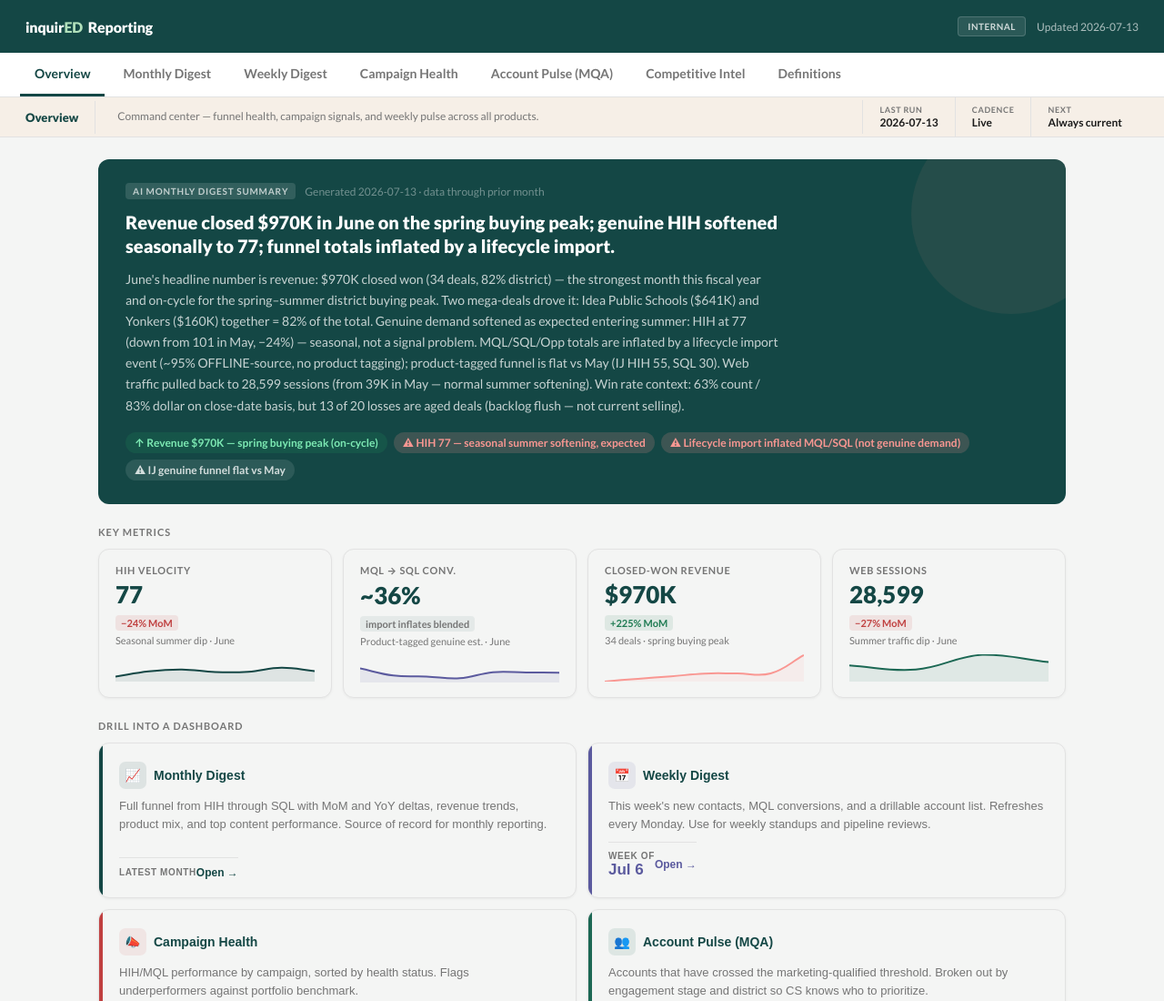
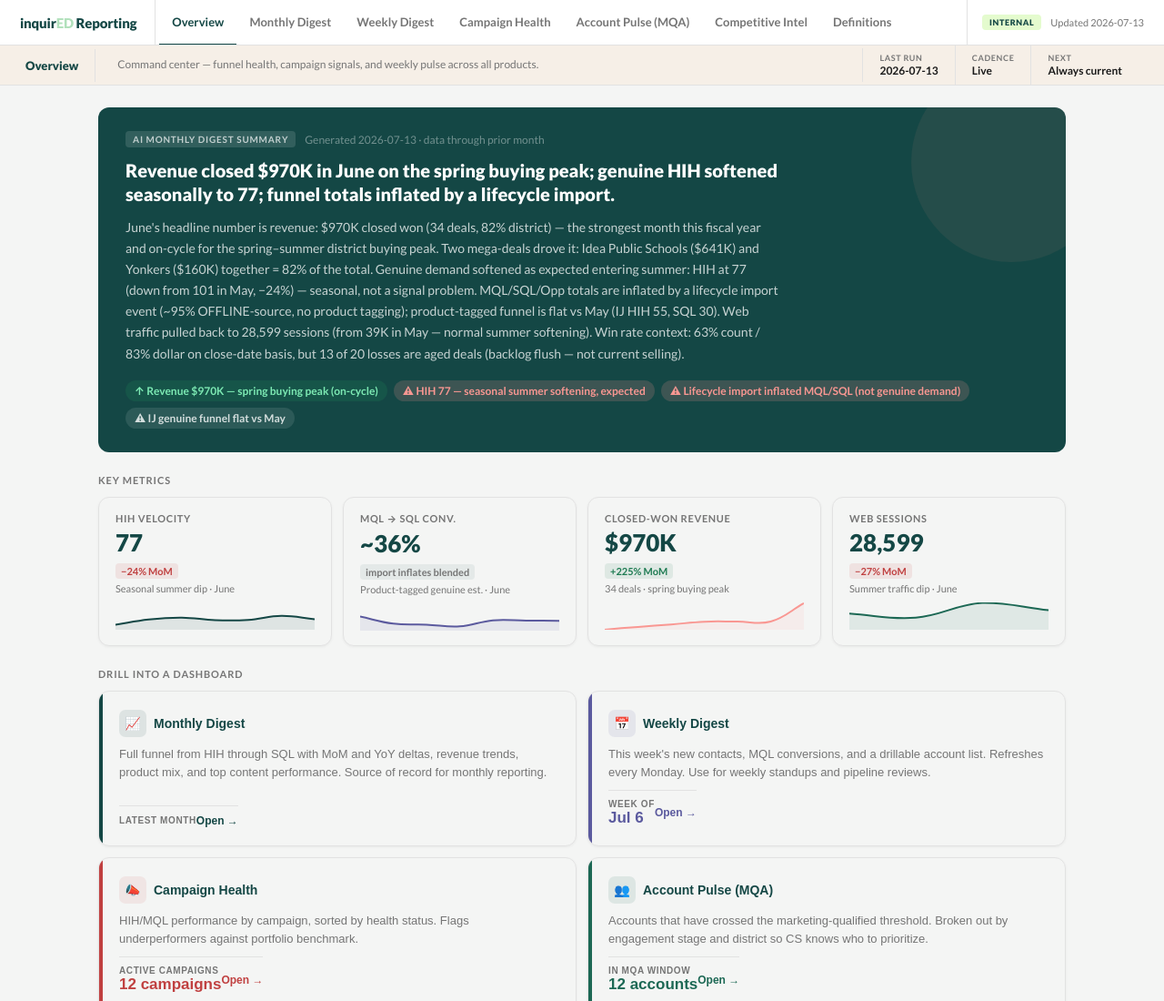
Before and after one commit to kschoppen/inquired-dash-reporting, a plain HTML site: page index.html in a window 1280 px wide. Shown: the top 1100 px of the page at 91% size. Drawn offline with Linux system fonts and the light colour scheme.

Commit message:
Merge site header into tab bar (Option A)
Replaces the dark green .site-header + white .tabs two-bar layout with a single
unified white row: wordmark left, tabs center, Internal badge + updated date right.
Removes double-bar visual on all tabs including the Competitive Intel iframe.

Co-Authored-By: Claude Sonnet 4.6 <noreply@anthropic.com>

```diff
--- a/assets/app.js
+++ b/assets/app.js
@@ -1174,16 +1174,16 @@ async function loadTab(tab) {
   } catch (e) { document.getElementById("view").innerHTML = `<div class="loading">Could not load ${tab.data} — ${e}</div>`; }
 }
 function switchToTab(id) {
-  const btn = document.querySelector(`.tabs button[data-tabid="${id}"]`);
+  const btn = document.querySelector(`.tabs-btns button[data-tabid="${id}"]`);
   if (btn) btn.click();
 }
 function init() {
-  const nav = document.getElementById("tabs");
+  const nav = document.getElementById("tabs-btns");
   TABS.forEach((tab, i) => {
     const b = document.createElement("button"); b.textContent = tab.label;
     b.setAttribute("data-tabid", tab.id);
     if (i === 0) b.classList.add("active");
-    b.onclick = () => { document.querySelectorAll(".tabs button").forEach((x) => x.classList.remove("active")); b.classList.add("active"); loadTab(tab); };
+    b.onclick = () => { document.querySelectorAll(".tabs-btns button").forEach((x) => x.classList.remove("active")); b.classList.add("active"); loadTab(tab); };
     nav.appendChild(b);
   });
   if (TABS.length) loadTab(TABS[0]);
--- a/assets/styles.css
+++ b/assets/styles.css
@@ -22,25 +22,35 @@
 * { box-sizing: border-box; }
 body { margin: 0; background: var(--surface); color: var(--ink); font-family: var(--font); }
 
-/* ── Header (mirrors the inquirED Internal Hub) ── */
-.site-header {
-  height: 58px; display: flex; align-items: center; justify-content: space-between;
-  padding: 0 28px; background: var(--iq-green);
+/* ── Unified header + tabs bar ── */
+.tabs {
+  display: flex; align-items: stretch; background: #fff;
+  border-bottom: 1px solid var(--line); padding: 0 22px; min-height: 50px;
 }
-.brand-main { font-size: 16px; font-weight: 900; color: #fff; letter-spacing: -0.2px; }
+.brand-main {
+  font-size: 15px; font-weight: 900; color: var(--iq-green); letter-spacing: -0.2px;
+  display: flex; align-items: center; padding-right: 20px; margin-right: 4px;
+  border-right: 1px solid var(--line); white-space: nowrap; flex-shrink: 0;
+}
 .brand-main span { color: var(--iq-med-green); }
-.header-right { display: flex; align-items: center; gap: 12px; }
+.tabs-btns { display: flex; align-items: stretch; flex: 1; overflow-x: auto; }
+.tabs-btns button {
+  border: 0; background: none; padding: 0 14px; font-size: 13px; font-weight: 700;
+  color: var(--muted); cursor: pointer; border-bottom: 2px solid transparent;
+  white-space: nowrap; font-family: var(--font); margin-bottom: -1px;
+}
+.tabs-btns button.active { color: var(--iq-green); border-bottom-color: var(--iq-green); }
+.tabs-btns button:hover:not(.active) { color: var(--ink); }
+.header-right {
+  display: flex; align-items: center; gap: 10px; margin-left: auto; flex-shrink: 0;
+  padding-left: 16px; border-left: 1px solid var(--line);
+}
 .header-badge {
-  background: rgba(255,255,255,0.10); border: 1px solid rgba(255,255,255,0.16);
-  color: rgba(255,255,255,0.78); font-size: 10px; font-weight: 700; letter-spacing: 0.5px;
-  text-transform: uppercase; padding: 4px 10px; border-radius: 4px;
+  background: var(--iq-lt-green); color: var(--iq-green);
+  font-size: 9px; font-weight: 900; letter-spacing: 0.07em;
+  text-transform: uppercase; padding: 3px 8px; border-radius: 4px;
 }
-.updated { font-size: 12px; color: rgba(255,255,255,0.65); }
-
-/* ── Tabs ── */
-.tabs { display: flex; gap: 4px; padding: 0 22px; background: #fff; border-bottom: 1px solid var(--line); overflow-x: auto; }
-.tabs button { border: 0; background: none; padding: 14px 16px; font-size: 14px; font-weight: 700; color: var(--muted); cursor: pointer; border-bottom: 3px solid transparent; white-space: nowrap; font-family: var(--font); }
-.tabs button.active { color: var(--iq-green); border-bottom-color: var(--iq-green); }
+.updated { font-size: 11px; color: var(--muted); white-space: nowrap; }
 
 /* ── Tab meta bar ── */
 .tab-meta {
--- a/index.html
+++ b/index.html
@@ -14,14 +14,14 @@
   <script src="assets/chart.umd.min.js"></script>
 </head>
 <body>
-  <header class="site-header">
-    <div class="brand-main">inquir<span>ED</span> &nbsp;Reporting</div>
+  <nav class="tabs" id="tabs">
+    <div class="brand-main">inquir<span>ED</span>&nbsp;Reporting</div>
+    <div class="tabs-btns" id="tabs-btns"></div>
     <div class="header-right">
       <span class="header-badge">Internal</span>
       <span class="updated" id="updated"></span>
     </div>
-  </header>
-  <nav class="tabs" id="tabs"></nav>
+  </nav>
   <div id="tab-meta" class="tab-meta" hidden></div>
   <main id="view"><div class="loading">Loading…</div></main>
   <footer class="foot">
```
